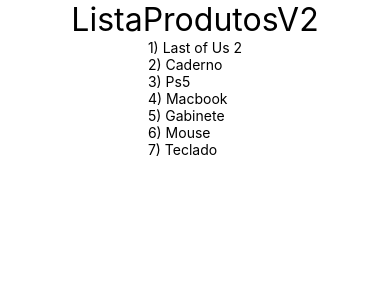
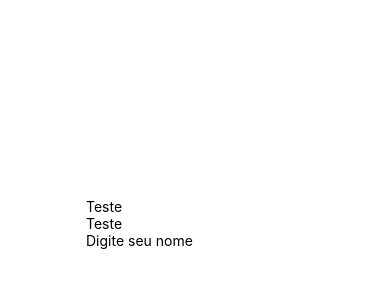
Before and after one commit to JordyLimaEng/react-study, a React Native app in the folder exercicios/exercicios/: screen / in a window 390 px wide. Shown: the top 300 px of the page. Built offline with nearby package versions, Linux system fonts and the light colour scheme.

Commit message:
using controlled and uncontrolled components

```diff
--- a/exercicios/exercicios/src/App.js
+++ b/exercicios/exercicios/src/App.js
@@ -1,14 +1,13 @@
 import React from 'react'
 import { StyleSheet, SafeAreaView } from 'react-native'
-import ListaProdutosV2 from './components/produtos/ListaProdutosV2'
-import UsuarioLogado from './components/UsuarioLogado'
+import DigiteSeuNome from './components/DigiteSeuNome'
 
 
 export default () => (
     //retorna por jsx - sempre precisa do modulo React pra retornar jsx
     //também podemos exportar como arrow function
     <SafeAreaView style={style.App}>
-        <ListaProdutosV2/>
+        <DigiteSeuNome/>
     </SafeAreaView>
 
 )
--- /dev/null
+++ b/exercicios/exercicios/src/components/DigiteSeuNome.js
@@ -0,0 +1,24 @@
+import React, { useState } from 'react'
+import { Text, TextInput, View } from 'react-native'
+import style from './style'
+
+export default props => {
+    const [nome, setNome] = useState('Teste')
+
+    return (
+        <View style={style.txtM}>
+            <Text>{nome}</Text>
+            {/* componente controlado */}
+            <TextInput
+                placeholder='Digite seu nome'
+                value={nome}
+                onChangeText={nome => setNome(nome)}
+            />
+            {/* componente nao controlado */}
+            <TextInput
+                placeholder='Digite seu nome'
+                value={null}
+            />
+        </View>
+    )
+}
```
